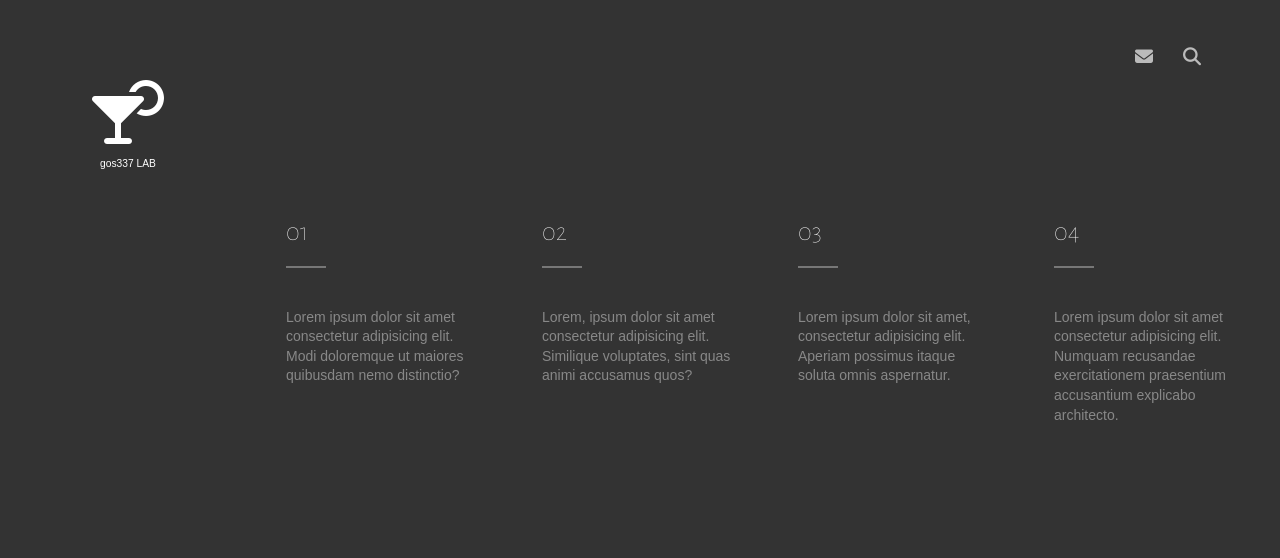
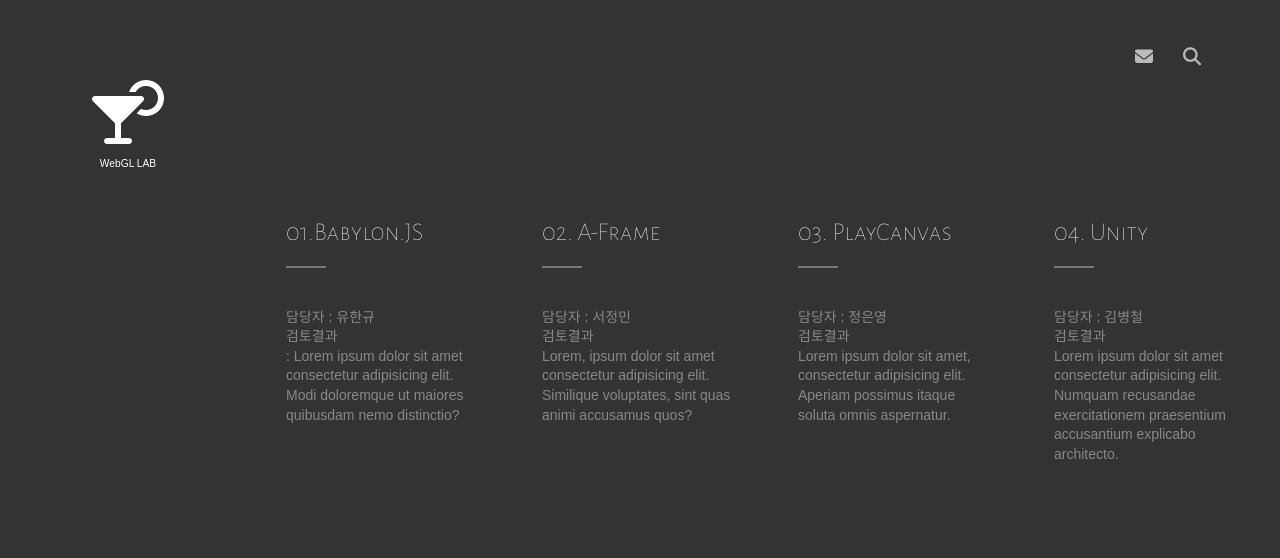
Before and after one commit to gos337/Html_Flex_Video, a plain HTML site: page index.html in a window 1280 px wide. Shown: the top 558 px of the page. Drawn offline with Linux system fonts and the light colour scheme.

Commit message:
전체 UI스타일 완성

```diff
--- a/index.html
+++ b/index.html
@@ -14,7 +14,7 @@
         <header>
             <h1>
                 <i class="fa-solid fa-martini-glass-citrus"></i>
-                <span>gos337 LAB</span>
+                <span>WebGL LAB</span>
             </h1>
             <p>2023 gos337 LAB &copy; ALL RIGHTS RESERVED</p>
         </header>
@@ -23,8 +23,10 @@
             <article>
                 <div class="inner">
                     <div class="txt">
-                        <h2>01</h2>
-                        <p>Lorem ipsum dolor sit amet consectetur adipisicing elit. Modi doloremque ut maiores quibusdam nemo distinctio?
+                        <h2>01.Babylon.JS</h2>
+                        <p>담당자 : 유한규</p>
+                        <p>검토결과</p>
+                        <p> : Lorem ipsum dolor sit amet consectetur adipisicing elit. Modi doloremque ut maiores quibusdam nemo distinctio?
                         </p>
                     </div>
 
@@ -37,7 +39,9 @@
             <article>
                 <div class="inner">
                     <div class="txt">
-                        <h2>02</h2>
+                        <h2>02. A-Frame</h2>
+                        <p>담당자 : 서정민</p>
+                        <p>검토결과</p>
                         <p>Lorem, ipsum dolor sit amet consectetur adipisicing elit. Similique voluptates, sint quas animi accusamus quos?
                         </p>
                     </div>
@@ -51,7 +55,9 @@
             <article>
                 <div class="inner">
                     <div class="txt">
-                        <h2>03</h2>
+                        <h2>03. PlayCanvas</h2>
+                        <p>담당자 : 정은영</p>
+                        <p>검토결과</p>
                         <p>Lorem ipsum dolor sit amet, consectetur adipisicing elit. Aperiam possimus itaque soluta omnis aspernatur.
                         </p>
                     </div>
@@ -65,7 +71,9 @@
             <article>
                 <div class="inner">
                     <div class="txt">
-                        <h2>04</h2>
+                        <h2>04. Unity</h2>
+                        <p>담당자 : 김병철</p>
+                        <p>검토결과</p>
                         <p>Lorem ipsum dolor sit amet consectetur adipisicing elit. Numquam recusandae exercitationem praesentium accusantium explicabo architecto.</p>
                     </div>
 
--- a/scss/style.scss
+++ b/scss/style.scss
@@ -58,7 +58,7 @@ main {
          &::before {
             content: "";
             display: block;
-            width: 80%;
+            width: 100%;
             height: 95%;
             position : absolute;
             top: 0px;
@@ -82,12 +82,15 @@ main {
                   padding-top: 20px;
 
                   h2 {
-                     font-size: 5vw;
+                     font-size: 3.5vw;
 
                      &::after {
                         width: 120px;
                         background: orange;
                      }
+                  }
+                  p {
+                     width: 90%;
                   }
                }
 
```
Also changed, not shown: ReadME.txt, css/style.css, 1 other file.
